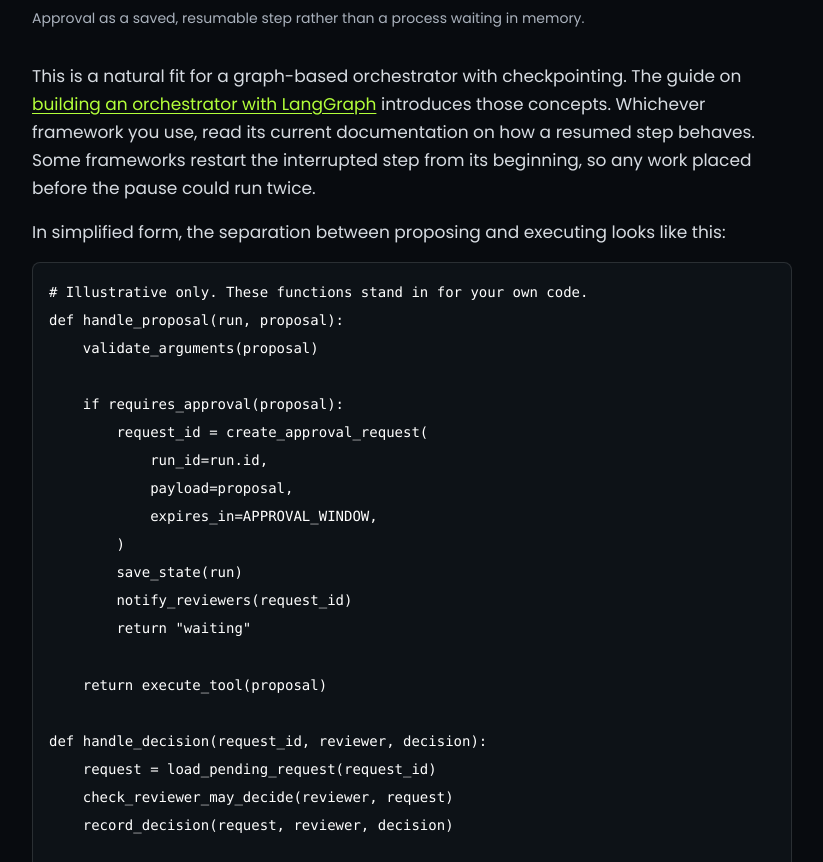
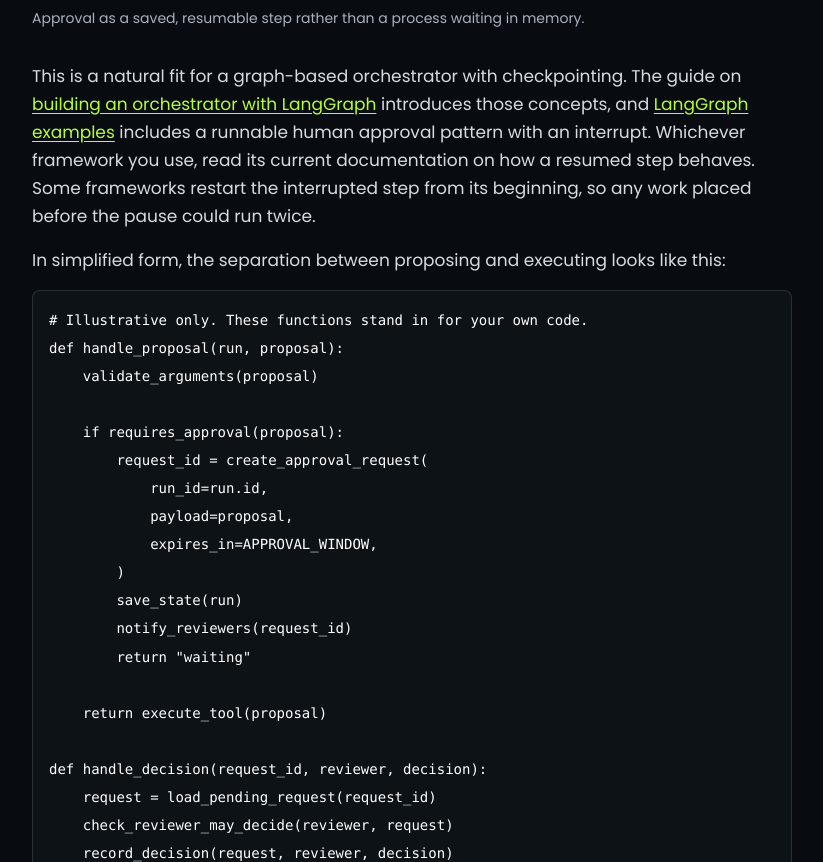
Before and after one commit to shivani1031/shivani_portfolio, a plain HTML site: page blog/human-in-the-loop-approval-for-ai-agents/index.html in a window 1280 px wide. Shown: the part 3120-3982 px from the top of the page, without its empty margins (72-895 px from the left). Drawn offline with Linux system fonts and the light colour scheme.

Commit message:
Link human-in-the-loop guide to LangGraph examples
Co-Authored-By: Claude Opus 5.5 <noreply@anthropic.com>

```diff
--- a/blog/human-in-the-loop-approval-for-ai-agents/index.html
+++ b/blog/human-in-the-loop-approval-for-ai-agents/index.html
@@ -106,7 +106,7 @@
 <li>When a decision arrives, the state is reloaded and the workflow continues along the matching path.</li>
 </ol>
 <figure class="post-figure"><img src="/blog/human-in-the-loop-approval-for-ai-agents/diagram.svg" alt="Flow diagram: the agent proposes an action as data, code checks it against policy, allowed actions run, others save state and create a pending request, the run stops while a reviewer is notified, and the decision reloads state so approve or edit runs the action and reject returns a reason to the agent" width="800" height="450" loading="lazy"><figcaption>Approval as a saved, resumable step rather than a process waiting in memory.</figcaption></figure>
-<p>This is a natural fit for a graph-based orchestrator with checkpointing. The guide on <a href="/blog/building-an-orchestrator-with-langgraph/">building an orchestrator with LangGraph</a> introduces those concepts. Whichever framework you use, read its current documentation on how a resumed step behaves. Some frameworks restart the interrupted step from its beginning, so any work placed before the pause could run twice.</p>
+<p>This is a natural fit for a graph-based orchestrator with checkpointing. The guide on <a href="/blog/building-an-orchestrator-with-langgraph/">building an orchestrator with LangGraph</a> introduces those concepts, and <a href="/blog/langgraph-examples/">LangGraph examples</a> includes a runnable human approval pattern with an interrupt. Whichever framework you use, read its current documentation on how a resumed step behaves. Some frameworks restart the interrupted step from its beginning, so any work placed before the pause could run twice.</p>
 <p>In simplified form, the separation between proposing and executing looks like this:</p>
 <pre><code># Illustrative only. These functions stand in for your own code.
 def handle_proposal(run, proposal):
```
